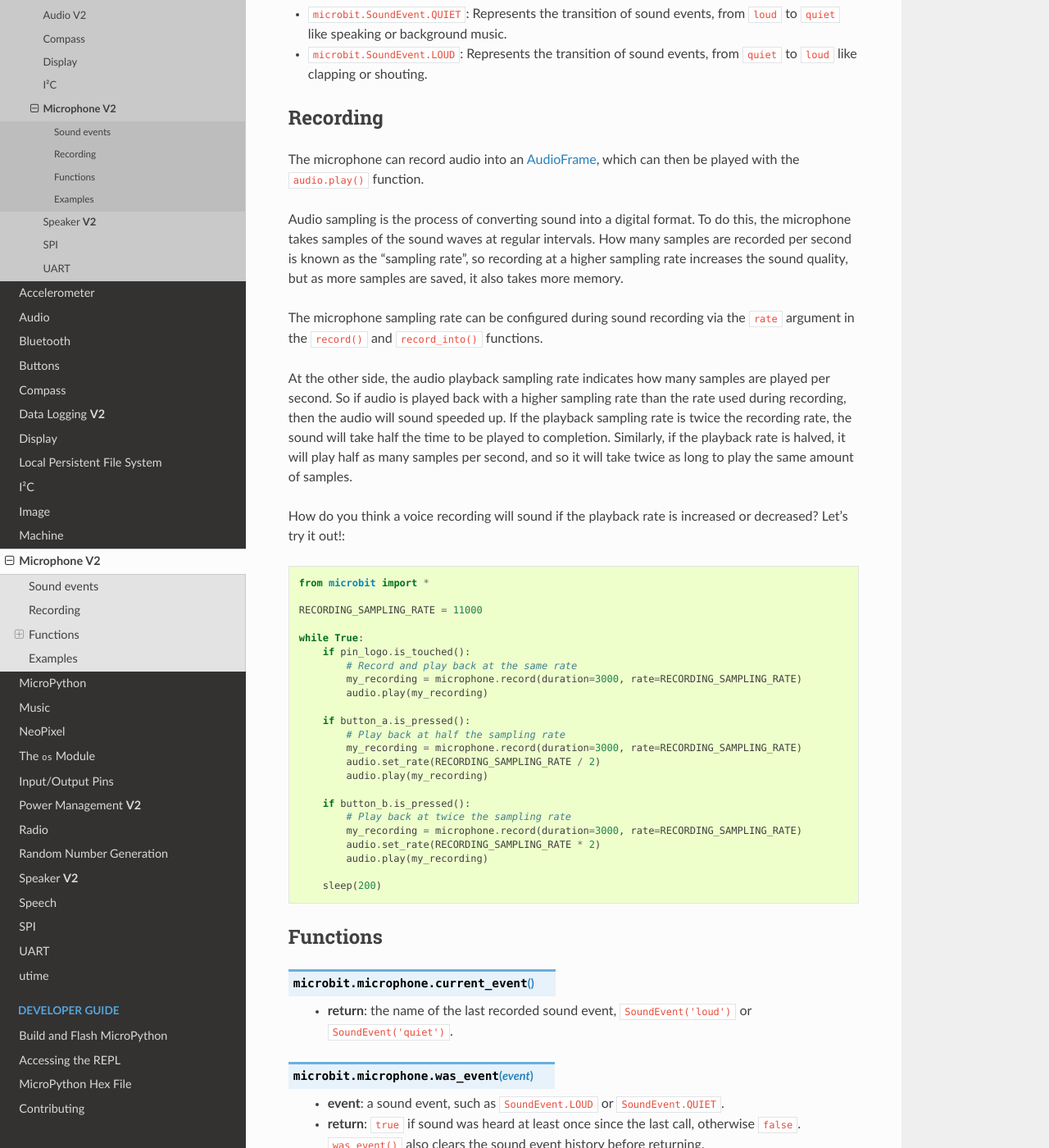
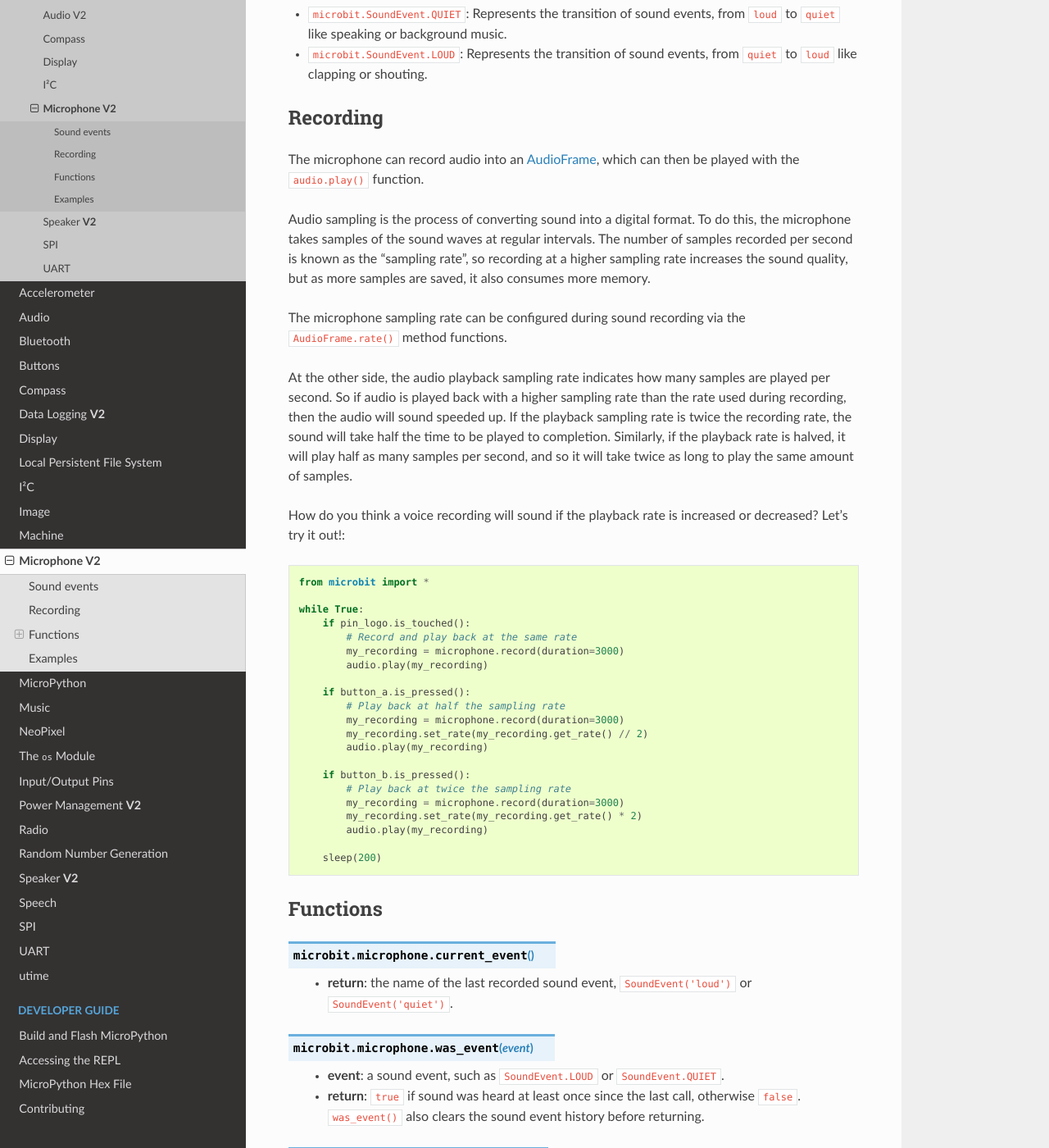
Before and after one commit to bbcmicrobit/micropython, a Sphinx documentation site: the page built from docs/microphone.rst, in a window 1280 px wide and 1400 px high, scrolled down 693 px. Shown: the whole window at 82% size. Built offline with Sphinx 7.4.7 and the Read the Docs theme 2.0.0, drawn with Linux system fonts in a browser that asks for light colours; some of the changed text lies outside the part shown.

Commit message:
docs: Update Recording & Playback based on the latest implementation.

```diff
--- a/docs/microphone.rst
+++ b/docs/microphone.rst
@@ -36,12 +36,12 @@ then be played with the ``audio.play()`` function.
 
 Audio sampling is the process of converting sound into a digital format.
 To do this, the microphone takes samples of the sound waves at regular
-intervals. How many samples are recorded per second is known as the
+intervals. The number of samples recorded per second is known as the
 "sampling rate", so recording at a higher sampling rate increases the sound
-quality, but as more samples are saved, it also takes more memory.
+quality, but as more samples are saved, it also consumes more memory.
 
 The microphone sampling rate can be configured during sound recording via
-the ``rate`` argument in the ``record()`` and ``record_into()`` functions.
+the ``AudioFrame.rate()`` method functions.
 
 At the other side, the audio playback sampling rate indicates how many samples
 are played per second. So if audio is played back with a higher sampling rate
@@ -56,24 +56,22 @@ increased or decreased? Let's try it out!::
 
     from microbit import *
 
-    RECORDING_SAMPLING_RATE = 11000
-
     while True:
         if pin_logo.is_touched():
             # Record and play back at the same rate
-            my_recording = microphone.record(duration=3000, rate=RECORDING_SAMPLING_RATE)
+            my_recording = microphone.record(duration=3000)
             audio.play(my_recording)
 
         if button_a.is_pressed():
             # Play back at half the sampling rate
-            my_recording = microphone.record(duration=3000, rate=RECORDING_SAMPLING_RATE)
-            audio.set_rate(RECORDING_SAMPLING_RATE / 2)
+            my_recording = microphone.record(duration=3000)
+            my_recording.set_rate(my_recording.get_rate() // 2)
             audio.play(my_recording)
 
         if button_b.is_pressed():
             # Play back at twice the sampling rate
-            my_recording = microphone.record(duration=3000, rate=RECORDING_SAMPLING_RATE)
-            audio.set_rate(RECORDING_SAMPLING_RATE * 2)
+            my_recording = microphone.record(duration=3000)
+            my_recording.set_rate(my_recording.get_rate() * 2)
             audio.play(my_recording)
 
         sleep(200)
@@ -119,10 +117,10 @@ Functions
     * **return**: a representation of the sound pressure level in the range 0 to
       255.
 
-.. py:function:: record(duration=3000, rate=7812, wait=True)
+.. py:function:: record(duration=3000, rate=7812)
 
-    Record sound for the amount of time indicated by ``duration`` at the
-    sampling rate indicated by ``rate``.
+    Record sound into an ``AudioFrame`` for the amount of time indicated by
+    ``duration`` at the sampling rate indicated by ``rate``.
 
     The amount of memory consumed is directly related to the length of the
     recording and the sampling rate. The higher these values, the more memory
@@ -133,10 +131,8 @@ Functions
 
     If there isn't enough memory available a ``MemoryError`` will be raised.
 
-    :param duration: How much time to record in milliseconds.
+    :param duration: How long to record in milliseconds.
     :param rate: Number of samples to capture per second.
-    :param wait: When set to ``True`` it blocks until the recording is
-        done, if it is set to ``False`` it will run in the background.
     :returns: An ``AudioFrame`` with the sound samples.
 
 .. py:function:: record_into(buffer, rate=7812, wait=True)
@@ -242,11 +238,10 @@ An example of recording and playback with a display animation::
         "00000"
     )
 
-    RECORDING_RATE = 5500
-    RECORDING_SECONDS = 5
-    RECORDING_SIZE = RECORDING_RATE * RECORDING_SECONDS
+    RECORDING_RATE = 3906
+    RECORDING_MS = 5000
 
-    my_recording = audio.AudioBuffer(size=RECORDING_SIZE)
+    my_recording = audio.AudioBuffer(duration=RECORDING_MS, rate=RECORDING_RATE)
 
     while True:
         if button_a.is_pressed():
```
Also changed, not shown: docs/audio.rst (+33 -13 lines).
